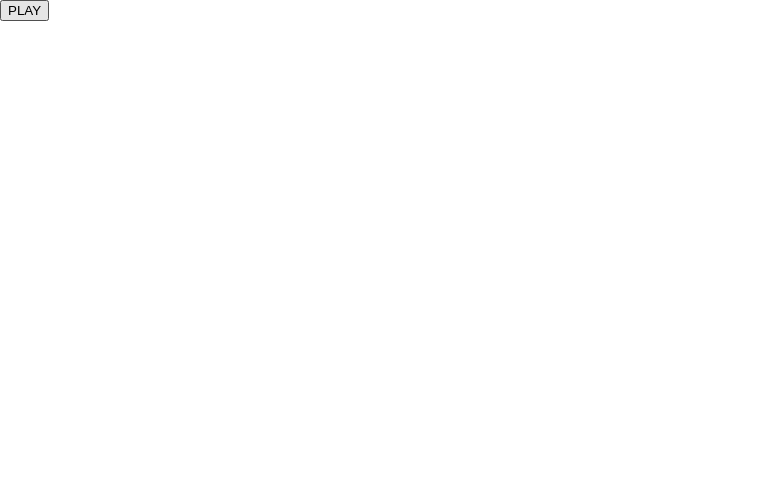
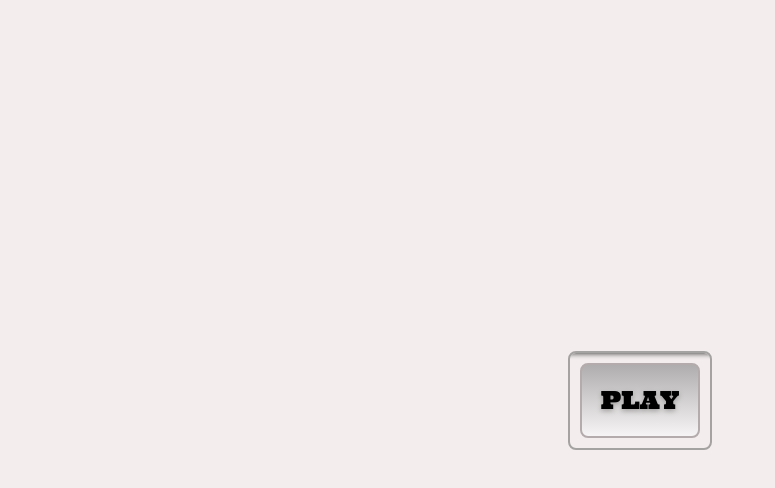
Before and after one commit to Alex-HuXD/Picture-in-picture, a plain HTML site: page index.html in a window 1280 px wide. Shown: the whole page, without its empty margins (0-775 px from the left). Drawn offline with Linux system fonts and the light colour scheme.

Commit message:
style added

```diff
--- a/script.js
+++ b/script.js
@@ -1 +1,17 @@
-console.log('testing');
+const videoElement = document.getElementById('vedio');
+const button = document.getElementById('button');
+
+
+async function selectMediaStream(){
+    try {
+
+    }catch(error){
+
+    }
+}
+
+
+
+
+//On load
+selectMediaStream();
--- a/style.css
+++ b/style.css
@@ -1,3 +1,6 @@
+@import url('https://fonts.googleapis.com/css2?family=Ultra&display=swap');
+
+
 html {
     box-sizing: border-box;
 }
@@ -5,4 +8,37 @@ html {
 body {
     margin: 0;
     min-height: 100vh;
+    display: flex;
+    justify-content: center;
+    align-items: center;
+    background: rgb(243, 237, 237);
 }
+.button-container {
+    border: 2px solid rgb(165, 162, 162);
+    padding: 10px;
+    border-radius: 8px;
+    box-shadow: inset 0 20px 5px -19px rgba(42, 41, 41, 0.8);
+}
+#button {
+    cursor: pointer;
+    outline: none;
+    width: 120px;
+    height: 75px;
+    font-family: 'Ultra', serif;
+    font-size: 25px;
+    text-shadow: 0 2px 5px rgb(163, 160, 160);
+    background: linear-gradient(to top, #f6f4f4,#afadad );
+    border: 2px solid rgb(180, 172, 172);
+    border-radius: 8px;
+    box-shadow: inset 0 20px 5px -19px rgba(42, 41, 41, 0.5), 0 12px 12 px 0 rgba(0,0,0,0.3) ;
+}
+
+button:hover {
+    background:linear-gradient(to bottom, #f6f4f4,#3a3939 );
+    transform: scale(1.1);
+}
+
+button:active{
+    transform: translateY(3px);
+
+}
```
